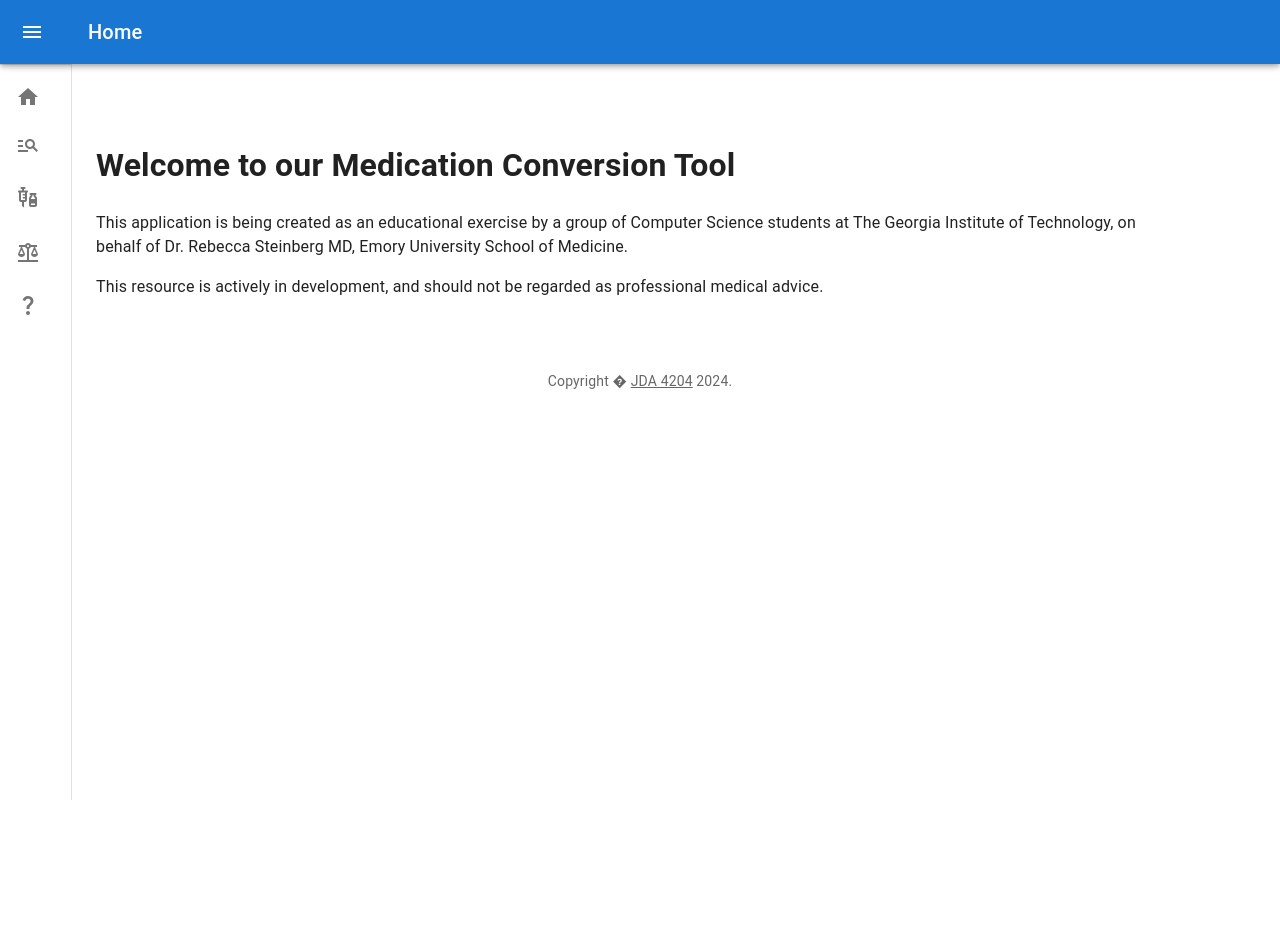
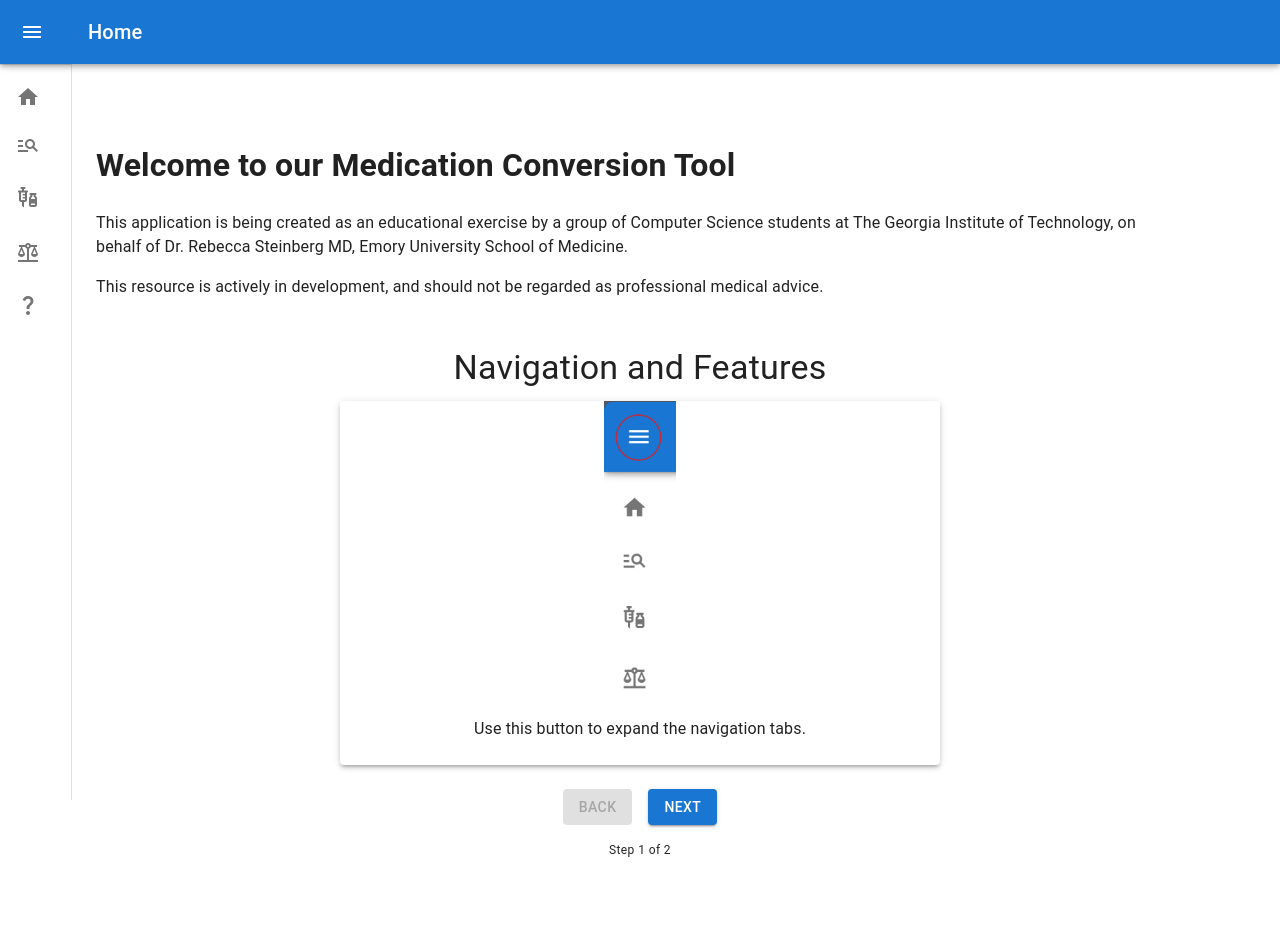
Before and after one commit to sue0-si/Medication_Conversion_4204, a React (Create React App) app in the folder medical_conversion/: page / in a window 1280 px wide. Shown: the top 951 px of the page. Before the commit the page ends 800 px from the top, so only its background shows below. Built offline with nearby package versions, Linux system fonts and the light colour scheme.

Commit message:
Created Instructions.js component to handle instruction display on the home page Added a few starting navigation instructions
Added title to DrugDetail page to display drug name

```diff
--- /dev/null
+++ b/medical_conversion/src/Components/Instructions.js
@@ -0,0 +1,83 @@
+import React, { useState } from 'react';
+import { Box, Typography, Button, Card, CardMedia, CardContent, Stack } from '@mui/material';
+import NavigationClosedView from '../Images/NavigationClosedView.png';
+import NavigationInstructions from '../Images/NavigationInstructions.png'
+
+//Add new instructions here, make sure to import Image and store in /Images folder
+const instructions = [
+    {
+        image: NavigationClosedView,
+        description: 'Use this button to expand the navigation tabs.',
+    },
+    {
+        image: NavigationInstructions,
+        description: 'Click the collapsed or expanded links to navigate the site, or use the \'plus\' buttons to add coversion tools to the page you\'re currently on.',
+    },
+];
+
+const Instructions = () => {
+    const [currentStep, setCurrentStep] = useState(0);
+
+    const handleNext = () => {
+        if (currentStep < instructions.length - 1) {
+            setCurrentStep(currentStep + 1);
+        }
+    };
+
+    const handleBack = () => {
+        if (currentStep > 0) {
+            setCurrentStep(currentStep - 1);
+        }
+    };
+
+    return (
+        <Box sx={{ padding: 4, textAlign: 'center' }}>
+            <Typography variant="h4" gutterBottom>
+                Navigation and Features
+            </Typography>
+
+            <Card sx={{ maxWidth: 600, margin: '0 auto', boxShadow: 3 }}>
+                <CardMedia
+                    component="img"
+                    height="300"
+                    image={instructions[currentStep].image}
+                    alt={`Step ${currentStep + 1}`}
+                    sx={{ objectFit: 'contain' }}
+                />
+
+                {/*<img sx={{ objectFit: 'contain' }} height="300" alt={`Step ${currentStep + 1}`} src={instructions[currentStep].image}/>*/}
+
+                <CardContent>
+                    <Typography variant="body1">
+                        {instructions[currentStep].description}
+                    </Typography>
+                </CardContent>
+            </Card>
+
+            <Stack direction="row" spacing={2} justifyContent="center" sx={{ marginTop: 3 }}>
+                <Button
+                    variant="contained"
+                    color="primary"
+                    onClick={handleBack}
+                    disabled={currentStep === 0}
+                >
+                    Back
+                </Button>
+                <Button
+                    variant="contained"
+                    color="primary"
+                    onClick={handleNext}
+                    disabled={currentStep === instructions.length - 1}
+                >
+                    Next
+                </Button>
+            </Stack>
+
+            <Typography variant="caption" sx={{ marginTop: 2, display: 'block' }}>
+                Step {currentStep + 1} of {instructions.length}
+            </Typography>
+        </Box>
+    );
+};
+
+export default Instructions;
--- a/medical_conversion/src/Pages/DrugDetail.js
+++ b/medical_conversion/src/Pages/DrugDetail.js
@@ -114,6 +114,7 @@ const DrugDetail = () => {
                     <ChevronLeftIcon />
                     <p>Return To Search</p>
                 </IconButton>
+                <h1>{drugName.charAt(0).toUpperCase() + drugName.slice(1)}</h1>
                 <Box sx={{ borderBottom: 1, borderColor: 'divider' }}>
                     <Tabs value={value} onChange={handleChange} aria-label="drug detail tab">
                         <Tab label="Dosage Guideline" value={0} />
--- a/medical_conversion/src/Pages/Home.js
+++ b/medical_conversion/src/Pages/Home.js
@@ -1,7 +1,7 @@
 // JavaScript source code
 import React from "react";
-
 import Dashboard from "../Components/Dashboard";
+import Instructions from "../Components/Instructions";
 
 const Home = () => {
     return (
@@ -10,8 +10,8 @@ const Home = () => {
                 <h1>Welcome to our Medication Conversion Tool</h1>
                 <p>This application is being created as an educational exercise by a group of Computer Science students at The
                     Georgia Institute of Technology, on behalf of Dr. Rebecca Steinberg MD, Emory University School of Medicine.</p>
-
                 <p>This resource is actively in development, and should not be regarded as professional medical advice. </p>
+                <Instructions/>
             </Dashboard>
         </div>
     );
```
Also changed, not shown: medical_conversion/src/Images/NavigationClosedView.png (added), medical_conversion/src/Images/NavigationInstructions.png (added).
